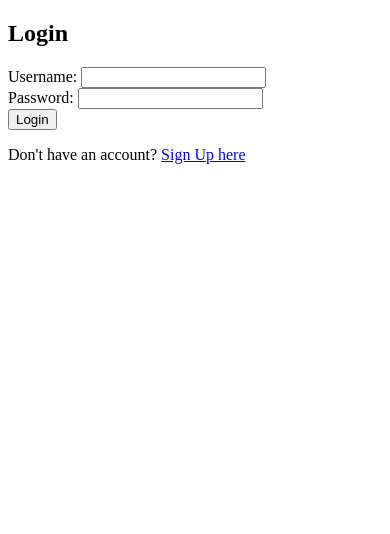
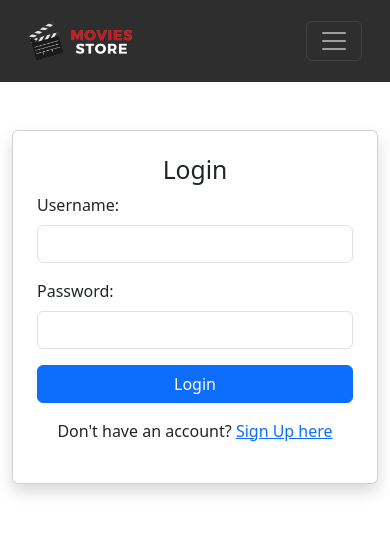
Before and after one commit to kevin1285/GT-Movies-Store, a Django app: template DjangoProject/templates/users/login.html in a window 390 px wide. Shown: the top 534 px of the page. Run offline with Django 5.2, Linux system fonts and the light colour scheme; the template is opened without the code that fills it, so the values that code supplies are empty; parts of the project's set-up code (start-up, migrations or seed data) failed here and were passed over; some libraries are stand-ins or nearby versions.

Commit message:
Add base template to login and logout page

```diff
--- a/DjangoProject/templates/users/login.html
+++ b/DjangoProject/templates/users/login.html
@@ -1,26 +1,39 @@
-<!DOCTYPE html>
-<html>
-<head>
-    <title>Login</title>
-</head>
-<body>
-    <h2>Login</h2>
+{% extends 'base.html' %}
+
+{% block content %}
+<div class="container mt-5">
+    <div class="row justify-content-center">
+        <div class="col-md-6">
+            <div class="card p-4 shadow">
+                <h2 class="text-center">Login</h2>
+
                 {% if messages %}
                     {% for message in messages %}
-            <p style="color: red;">{{ message }}</p>
+                        <div class="alert alert-danger">{{ message }}</div>
                     {% endfor %}
                 {% endif %}
+
                 <form method="post">
                     {% csrf_token %}
-        <label>Username:</label>
-        <input type="text" name="username" required>
-        <br>
-        <label>Password:</label>
-        <input type="password" name="password" required>
-        <br>
-        <button type="submit">Login</button>
+
+                    <div class="mb-3">
+                        <label class="form-label">Username:</label>
+                        <input type="text" name="username" class="form-control" required>
+                    </div>
+
+                    <div class="mb-3">
+                        <label class="form-label">Password:</label>
+                        <input type="password" name="password" class="form-control" required>
+                    </div>
+
+                    <button type="submit" class="btn btn-primary w-100">Login</button>
                 </form>
 
-    <p>Don't have an account? <a href="{% url 'users:signup' %}">Sign Up here</a></p>
-</body>
-</html>
+                <p class="mt-3 text-center">
+                    Don't have an account? <a href="{% url 'users:signup' %}">Sign Up here</a>
+                </p>
+            </div>
+        </div>
+    </div>
+</div>
+{% endblock %}
```
Also changed, not shown: DjangoProject/templates/users/signup.html (+37 -21 lines). Lines whose indentation alone changed are shown as unchanged.
